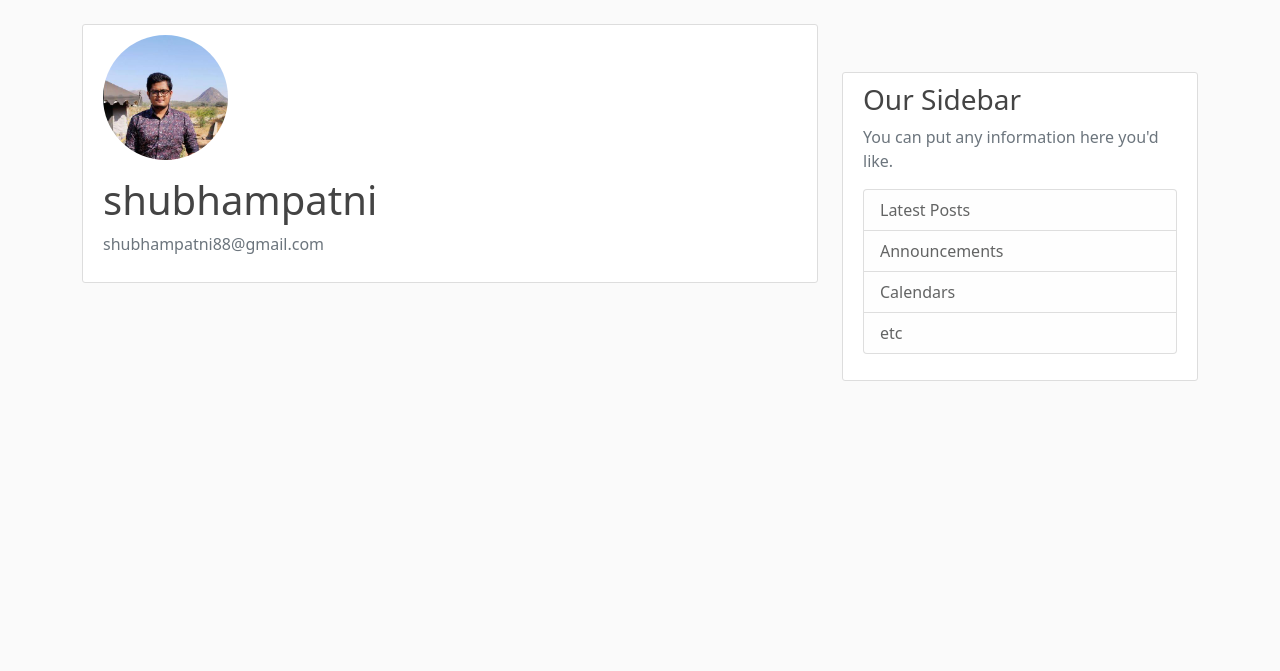
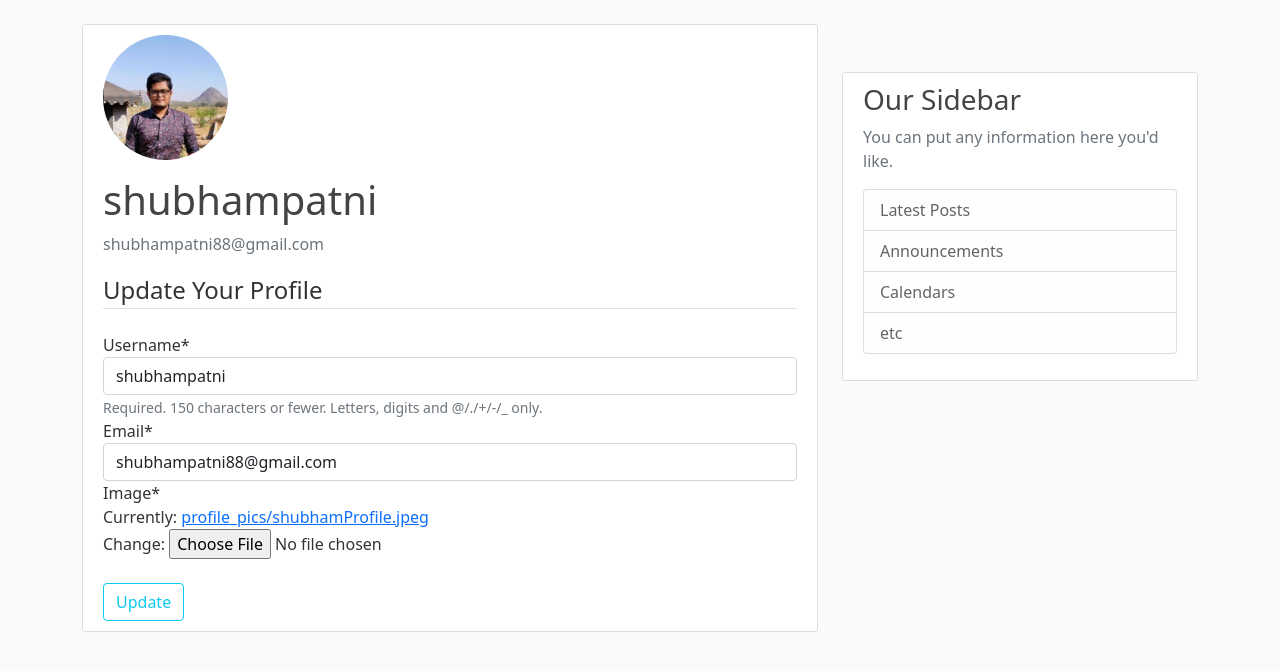
Before and after one commit to shubham8patni/django-blog, a Django app: page /users/profile/ in a window 1280 px wide. Shown: the part 56-727 px from the top of the page. Run offline with Django 4.2, Linux system fonts and the light colour scheme; a user stored in the database is signed in; data comes from the database, SQL or seed files in the repository; both versions use the stored data as it was after the commit; some libraries are stand-ins or nearby versions.

Commit message:
update user profile, make update profile and update user models, overwrite save() function

```diff
--- a/blog/templates/home.html
+++ b/blog/templates/home.html
@@ -1,7 +1,8 @@
 {% extends "base.html" %}
 {% block content %}
     {% for post in posts %}
-        <article class="media content-section mt-5">
+        <article class="media content-section">
+          <img class="rounded-circle article-img" style="height: 50px; width:50px" src="{{ post.author.profile.image.url }}">
           <div class="media-body">
             <div class="article-metadata">
               <a class="mr-2" href="#">{{ post.author }}</a>
--- a/users/forms.py
+++ b/users/forms.py
@@ -1,6 +1,7 @@
 from django import forms
 from django.contrib.auth.models import User
 from django.contrib.auth.forms import UserCreationForm
+from .models import Profile
 
 class UserRegisterForm(UserCreationForm):
     email = forms.EmailField() # required = True/False -> default = True
@@ -8,3 +9,16 @@ class UserRegisterForm(UserCreationForm):
     class Meta:
         model = User
         fields = ['username', 'email', 'password1', 'password2']
+
+
+class UserUpdateForm(forms.ModelForm):
+    email = forms.EmailField() # required = True/False -> default = True
+
+    class Meta:
+        model = User
+        fields = ['username', 'email']
+
+class ProfileUpdateForm(forms.ModelForm):
+    class Meta:
+        model = Profile
+        fields = ['image']
--- a/users/models.py
+++ b/users/models.py
@@ -1,6 +1,6 @@
 from django.db import models
 from django.contrib.auth.models import User
-
+from PIL import Image
 # Create your models here.
 
 class Profile(models.Model):
@@ -9,3 +9,14 @@ class Profile(models.Model):
 
     def __str__(self):
         return f"{self.user.username} Profile"
+
+
+    def save(self):   # not the effcicient way to overwrite save function for large projects
+        super().save()
+
+
+        img = Image.open(self.image.path)
+        if img.height > 300 or img.width > 300:
+            output = (300,300)
+            img.thumbnail(output)
+            img.save(self.image.path)
--- a/users/templates/login.html
+++ b/users/templates/login.html
@@ -8,7 +8,7 @@
                 <legend class="border-bottom mb-4">Log In</legend>
                 {{ form|crispy }}
             </fieldset>
-            <div class="form-group">
+            <div class="form-group my-3">
                 <button class="btn btn-outline-info" type="submit">Login</button>
             </div>
         </form>
--- a/users/templates/profile.html
+++ b/users/templates/profile.html
@@ -10,5 +10,16 @@
         </div>
       </div>
       <!-- FORM HERE -->
+      <form method="POST" enctype="multipart/form-data">
+          {% csrf_token %}
+          <fieldset class="form-group">
+              <legend class="border-bottom mb-4">Update Your Profile</legend>
+              {{ u_form|crispy }}
+              {{ p_form|crispy }}
+          </fieldset>
+          <div class="form-group mt-4">
+              <button class="btn btn-outline-info" type="submit">Update</button>
+          </div>
+      </form>
     </div>
 {% endblock content %}
--- a/users/views.py
+++ b/users/views.py
@@ -1,7 +1,7 @@
 from django.shortcuts import render, redirect
 from django.contrib import messages
 from django.contrib.auth.decorators import login_required
-from .forms import UserRegisterForm
+from .forms import UserRegisterForm, UserUpdateForm, ProfileUpdateForm
 
 # Create your views here.
 # message.debug
@@ -26,4 +26,20 @@ def register(request):
 
 @login_required
 def profile(request):
-    return render(request, 'profile.html')
+    if request.method == 'POST':
+        u_form = UserUpdateForm(request.POST, instance=request.user)
+        p_form = ProfileUpdateForm(request.POST, request.FILES, instance=request.user.profile)
+
+        if u_form.is_valid() and p_form.is_valid():
+            u_form.save()
+            p_form.save()
+            messages.success(request, f'Your profile has been updated!')
+            return redirect('user-profile')
+    else:
+        u_form = UserUpdateForm(instance=request.user)
+        p_form = ProfileUpdateForm(instance=request.user.profile)
+        context = {
+            'u_form' : u_form,
+            'p_form' : p_form
+        }
+        return render(request, 'profile.html', context)
```
Also changed, not shown: db.sqlite3, media/profile_pics/shubhamProfile.jpeg.
